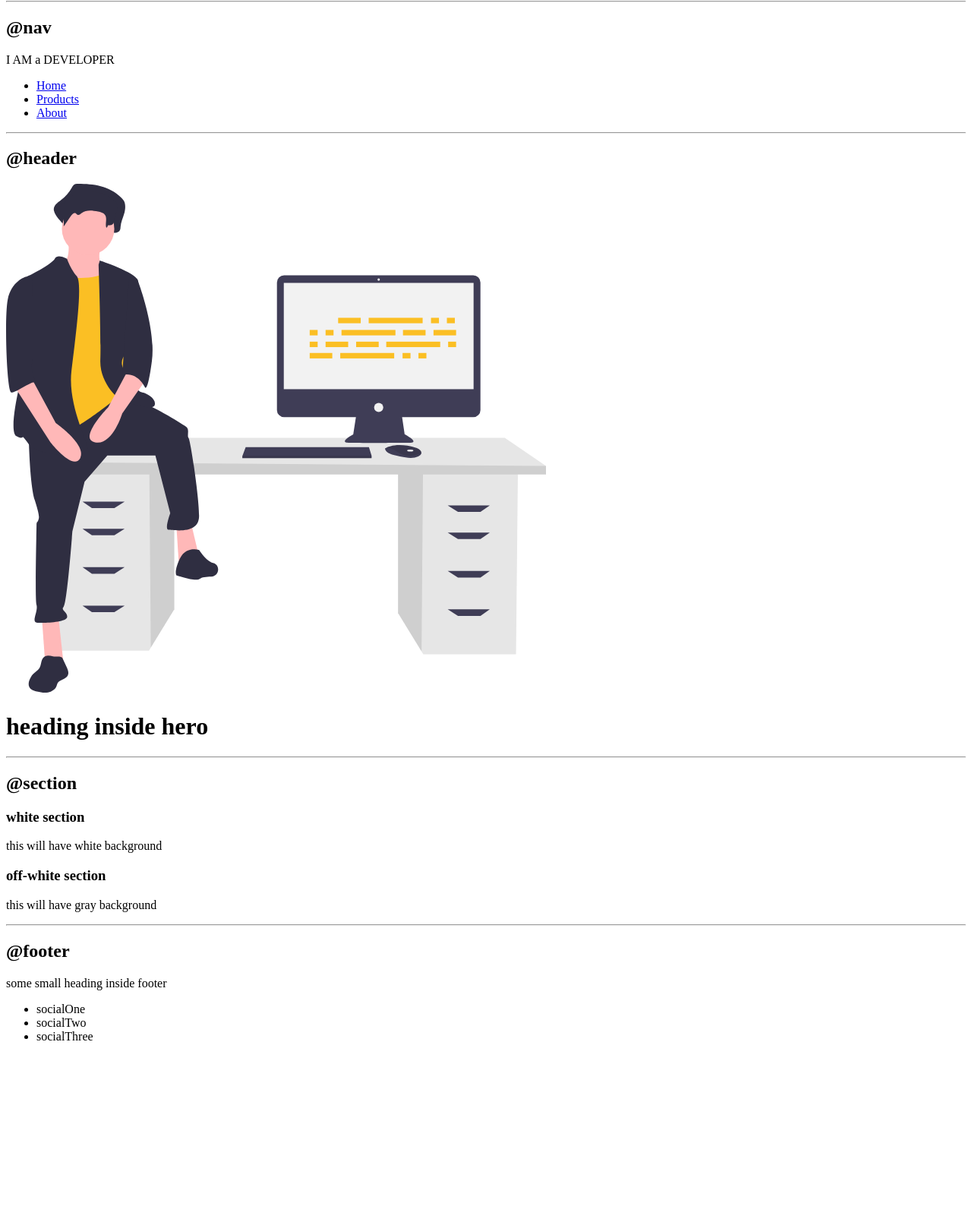
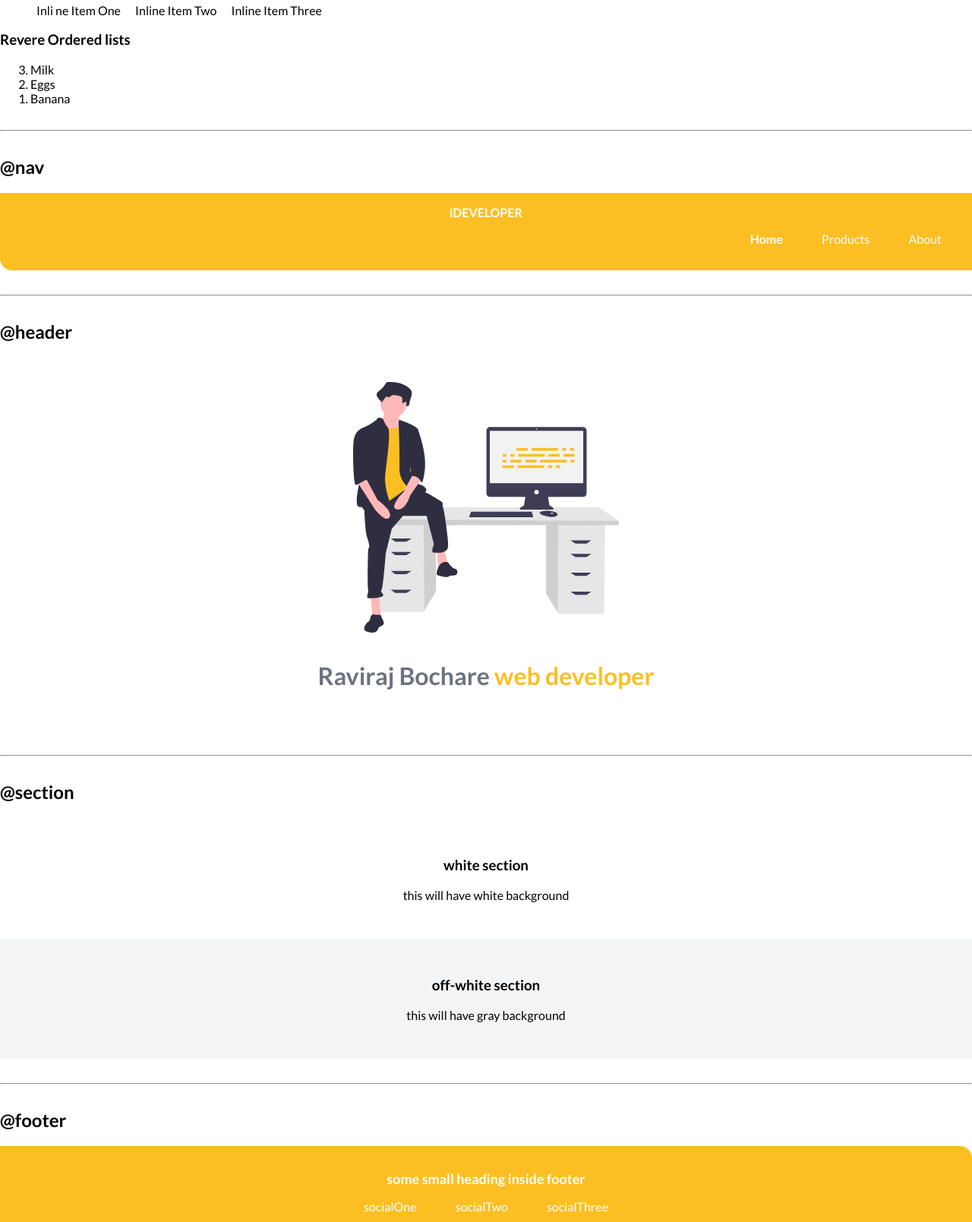
Before and after one commit to ravirajb21/markFour-component-library, a plain HTML site: page index.html in a window 1280 px wide. Shown: the part 1071-2680 px from the top of the page at 76% size. Before the commit the page ends 2461 px from the top, so only its background shows below. Drawn offline with Linux system fonts and the light colour scheme.

Commit message:
styles: added styles.css

```diff
--- a/index.html
+++ b/index.html
@@ -5,6 +5,7 @@
     <meta http-equiv="X-UA-Compatible" content="IE=edge" />
     <meta name="viewport" content="width=device-width, initial-scale=1.0" />
     <title>Component Library</title>
+    <link rel="stylesheet" href="styles.css" />
   </head>
 
   <body>
@@ -17,6 +18,7 @@
     <h1>This is the biggest heading</h1>
     <h2>This is the second biggest heading</h2>
     <p>This is free flowing and will wrap at end like a paragraph</p>
+    <p>This paragraph will have a <strong>bold</strong> text</p>
     <small>This is relatively smaller text</small>
 
     <hr />
@@ -24,22 +26,25 @@
     <h2>@container</h2>
 
     <h3>fluid container</h3>
-    <p>This is the fluid container and it will go till the end of page</p>
+    <div class="container-fluid">
+      This is the fluid container and it will go till the end of page
+    </div>
 
     <h3>center container</h3>
-    <p>
+    <div class="container container-center">
       This is the centered container and it will go till the specified width
-    </p>
+    </div>
     <hr />
 
     <h2>@links</h2>
-    <a href="/">primary link</a>
-    <a href="/">secondary link</a>
+
+    <a class="link link-primary" href="/">primary link</a>
+    <a class="link link-secondary" href="/">secondary link</a>
     <hr />
 
     <h2>@lists</h2>
     <h3>Unordered lists</h3>
-    <ul>
+    <ul class="list-non-bullet">
       <li>Item One</li>
       <li>Item Two</li>
       <li>Item Three</li>
@@ -47,13 +52,13 @@
 
     <h3>Unordered Inline lists</h3>
     <ul>
-      <li>Inline Item One</li>
-      <li>Inline Item Two</li>
-      <li>Inline Item Three</li>
+      <li class="list-item-inline">Inli ne Item One</li>
+      <li class="list-item-inline">Inline Item Two</li>
+      <li class="list-item-inline">Inline Item Three</li>
     </ul>
 
     <h3>Revere Ordered lists</h3>
-    <ol>
+    <ol reversed>
       <li>Milk</li>
       <li>Eggs</li>
       <li>Banana</li>
@@ -62,48 +67,56 @@
     <hr />
 
     <h2>@nav</h2>
-    <nav>
-      <div>I AM a DEVELOPER</div>
-      <ul>
-        <li>
-          <a href="/">Home</a>
+    <nav class="navigation container">
+      <div class="nav-brand">iDEVELOPER</div>
+      <ul class="list-non-bullet nav-pills">
+        <li class="list-item-inline">
+          <a class="link link-active" href="/">Home</a>
         </li>
-        <li>
-          <a href="/">Products</a>
+        <li class="list-item-inline">
+          <a class="link" href="/">Products</a>
         </li>
-        <li>
-          <a href="/">About</a>
+        <li class="list-item-inline">
+          <a class="link" href="/">About</a>
         </li>
       </ul>
     </nav>
     <hr />
 
     <h2>@header</h2>
-    <header>
-      <img src="images/header_image.svg" />
-      <h1>heading inside hero</h1>
+    <header class="hero">
+      <img class="hero-img" src="images/header_image.svg" />
+      <h1 class="hero-heading">
+        Raviraj Bochare <span class="heading-inverted">web developer</span>
+      </h1>
     </header>
     <hr />
 
     <h2>@section</h2>
-    <section>
-      <h3>white section</h3>
-      <p>this will have white background</p>
+    <section class="section">
+      <div class="container container-center">
+        <h3>white section</h3>
+        <p>this will have white background</p>
+      </div>
     </section>
 
-    <section>
-      <h3>off-white section</h3>
-      <p>this will have gray background</p>
-      <hr />
+    <section class="section ow">
+      <div class="container container-center">
+        <h3>off-white section</h3>
+        <p>this will have gray background</p>
+      </div>
     </section>
+    <hr />
 
     <h2>@footer</h2>
-    <footer>
-      <div>some small heading inside footer</div>
-      <ul>
-        <li>socialOne</li>
-        <li>socialTwo</li>
-        <li>socialThree</li>
+    <footer class="footer">
+      <div class="footer-header">some small heading inside footer</div>
+      <ul class="social-links list-non-bullet">
+        <li class="list-item-inline"><a class="link" href="/">socialOne</a></li>
+        <li class="list-item-inline"><a class="link" href="/">socialTwo</a></li>
+        <li class="list-item-inline">
+          <a class="link" href="/">socialThree</a>
+        </li>
       </ul>
     </footer>
   </body>
--- /dev/null
+++ b/styles.css
@@ -0,0 +1,137 @@
+@import url("https://fonts.googleapis.com/css2?family=Lato:wght@400;700&display=swap");
+
+body {
+  font-family: "Lato", sans-serif;
+  margin: 0px;
+}
+
+:root {
+  --primary-color: #fbbf24;
+  --off-white: #f3f4f6;
+  --dark-gray: #6b7280;
+}
+
+hr {
+  margin: 2rem 0rem;
+}
+
+/** container **/
+.container {
+  padding: 0rem 1rem;
+  text-align: center;
+}
+
+.container-center {
+  max-width: 600px;
+  margin: auto;
+}
+
+/** links **/
+.link {
+  text-decoration: none;
+  padding: 0.5rem 1rem;
+}
+
+.link-primary {
+  background-color: var(--primary-color);
+  border-radius: 0.5rem;
+  color: white;
+}
+
+.link-secondary {
+  color: var(--primary-color);
+  border-radius: 0.5rem;
+  border: 1px solid var(--primary-color);
+}
+
+/** lists **/
+.list-non-bullet {
+  list-style: none;
+}
+
+.list-item-inline {
+  display: inline;
+  padding: 0rem 0.5rem;
+}
+
+/** nav **/
+
+.navigation {
+  background-color: var(--primary-color);
+  color: white;
+  padding: 1rem;
+  border-bottom-left-radius: 1rem;
+}
+
+.navigation .nav-brand {
+  font-weight: bold;
+}
+
+.navigation .link {
+  color: white;
+}
+
+.navigation .link-active {
+  font-weight: bold;
+}
+
+.navigation .nav-pills {
+  text-align: right;
+}
+
+/** header **/
+
+.hero {
+  padding: 2rem;
+}
+
+.hero .hero-img {
+  max-width: 350px;
+  display: block;
+  margin: auto;
+}
+
+.hero .hero-heading {
+  text-align: center;
+  padding-top: 1rem;
+  color: var(--dark-gray);
+}
+
+.hero .hero-heading .heading-inverted {
+  color: var(--primary-color);
+}
+
+/**section**/
+
+.section {
+  padding: 2rem;
+}
+
+.section h1 {
+  text-align: center;
+}
+
+.ow {
+  background-color: var(--off-white);
+}
+
+.footer {
+  background-color: var(--primary-color);
+  padding: 2rem 1rem;
+  text-align: center;
+  color: white;
+  border-top-right-radius: 1rem;
+}
+
+.footer .footer-header {
+  font-weight: bold;
+  font-size: large;
+}
+
+.footer .link {
+  color: white;
+}
+/**footer**/
+.footer ul {
+  padding-inline-start: 0px;
+}
```
